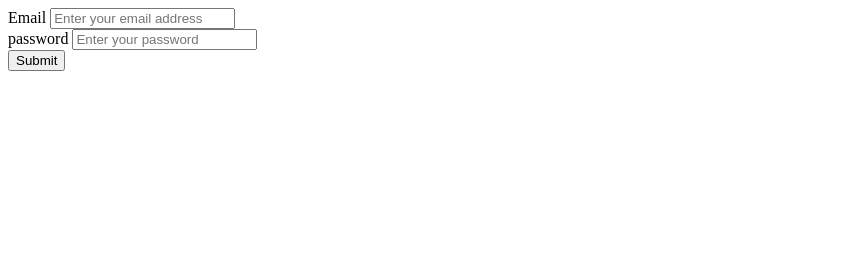
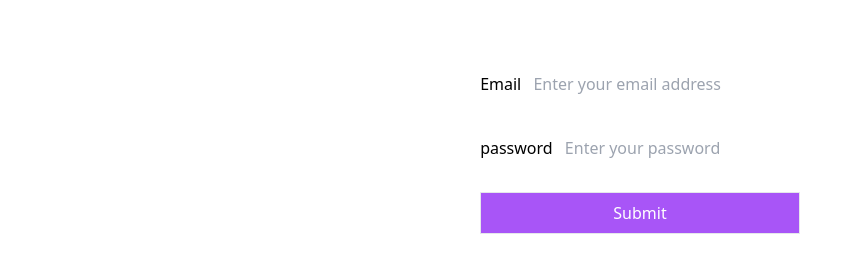
Before and after one commit to DidierManiraho/deliverable11, a plain HTML site: page index.html in a window 1280 px wide. Shown: the whole page, without its empty margins (0-855 px from the left). Drawn offline with nearby package versions, Linux system fonts and the light colour scheme.

Commit message:
Adding style.

```diff
--- a/index.html
+++ b/index.html
@@ -4,33 +4,40 @@
     <meta charset="UTF-8" />
     <meta http-equiv="X-UA-Compatible" content="IE=edge" />
     <meta name="viewport" content="width=device-width, initial-scale=1.0" />
+    <script src="https://cdn.tailwindcss.com"></script>
 
     <title>Document</title>
   </head>
   <body>
-    <div class="container">
+    <div class="flex justify-center align-center p-16 relative">
+        <div class="flex absolute insert-0">
       <form action="" id="userForm" name="userForm>
         <label for="email">Email</label>
         <input
+        class="p-2 -mr-1 transition duration-200 rounded focus:outline-none focus:shadow-outline hover:bg-deep-purple-50 focus:bg-deep-purple-50"
           type="email"
           name="email"
           id="email"
           placeholder="Enter your email address"
         />
-        <i id="email-message"></i>
+        <br/>
+        <i id="email-message" class="text-red-500"></i>
         <br />
         <label for="password">password</label>
         <input
+        class="p-2 -mr-1 transition duration-200 rounded focus:outline-none focus:shadow-outline hover:bg-deep-purple-50 focus:bg-deep-purple-50"
           type="password"
           name="password"
           id="password"
           placeholder="Enter your password"
         />
-        <i id="password-message"></i>
+        <br/>
+        <i id="password-message" class="text-red-500"></i>
         <br />
 
-        <button type="submit">Submit</button>
+        <button type="submit" class="w-full border  p-2 bg-purple-500 hover:bg-purple-700 outline-none text-white rounded-none ">Submit</button>
       </form>
+    </div>
     </div>
 
     <script src="val.js"></script>
```
